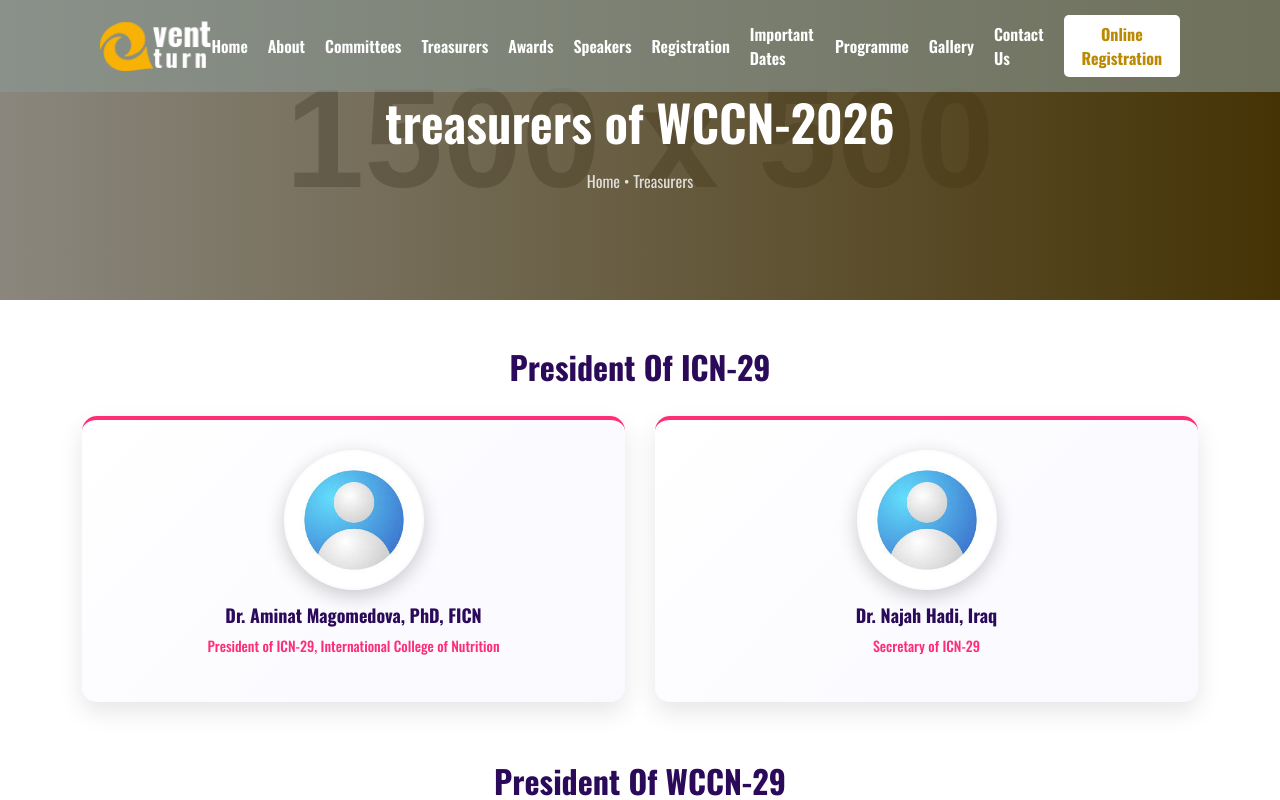
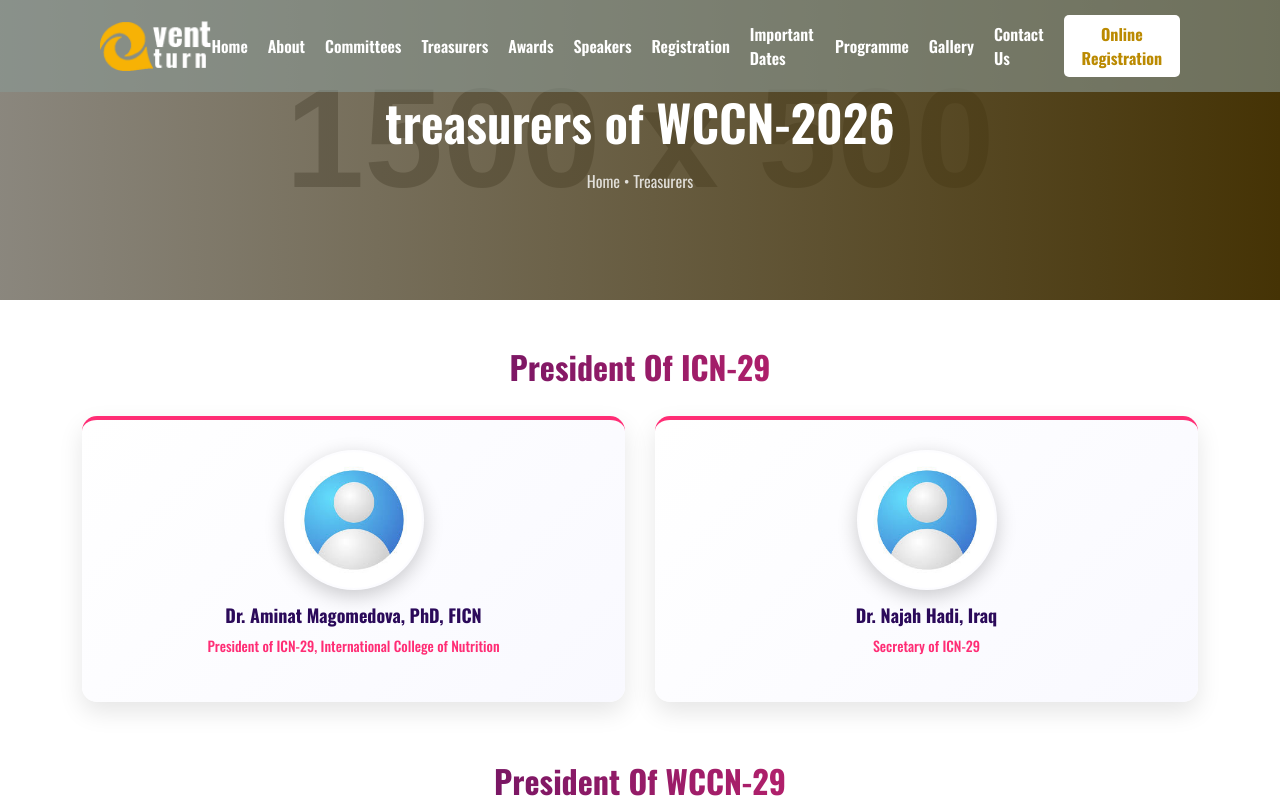
Before and after one commit to royalcourtfoundation/wccnwebsite, a React (Create React App) app: page /treasurers in a window 1280 px wide. Shown: the top 800 px of the page. Built offline with nearby package versions, Linux system fonts and the light colour scheme.

Commit message:
Update Style.css

```diff
--- a/src/Assets/CSS/Style.css
+++ b/src/Assets/CSS/Style.css
@@ -1172,12 +1172,15 @@ p.hero-text i {
 }
 
 /* SECTION TITLE */
+
 .presidenthead h1 {
-  font-size: 32px;
-  color: #2b0a5a;
-  margin-bottom: 30px;
-  text-align: center;
-  font-weight: 700;
+    font-size: 32px;
+    text-align: center;
+    margin-bottom: 30px;
+    font-weight: 700;
+    background: linear-gradient(90deg, #2b0a5a, #ff2d75);
+    -webkit-background-clip: text;
+    -webkit-text-fill-color: transparent;
 }
 
 /* GRID */
```
